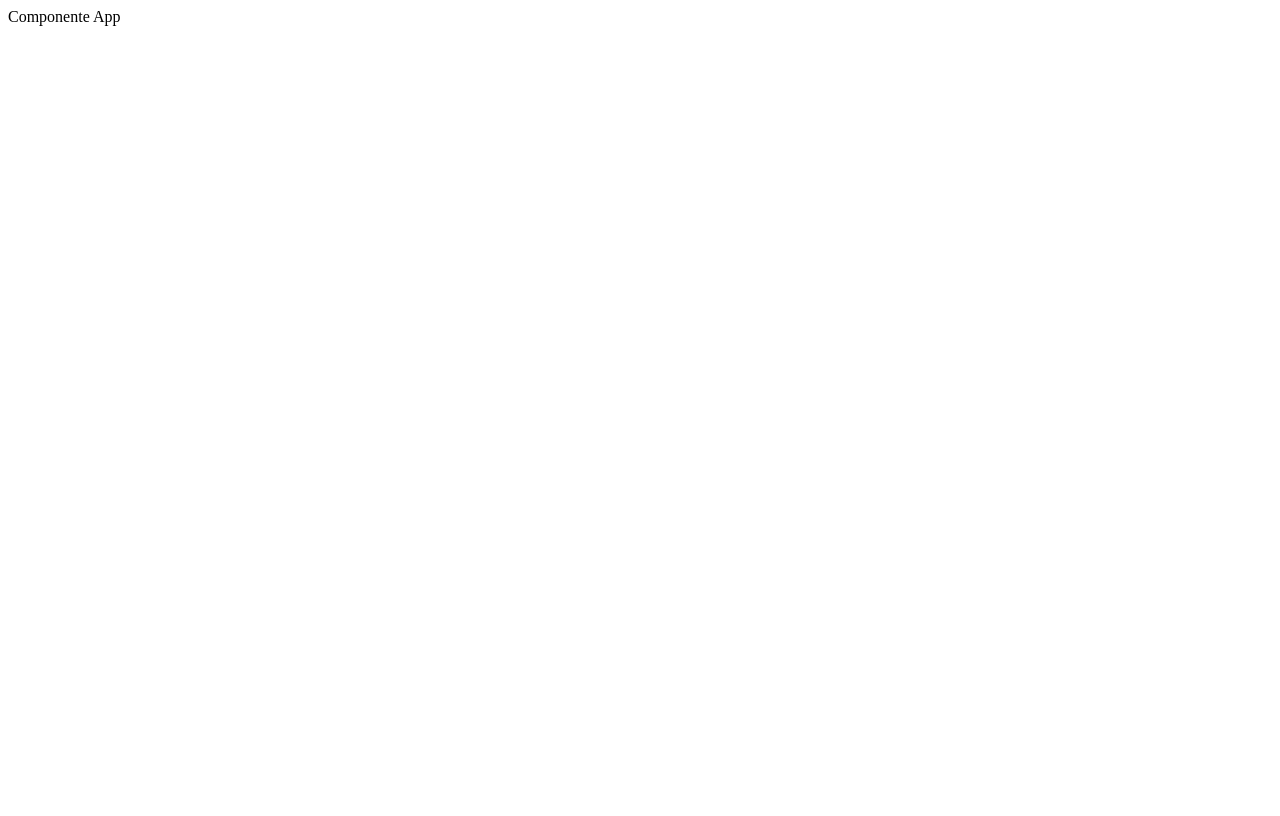
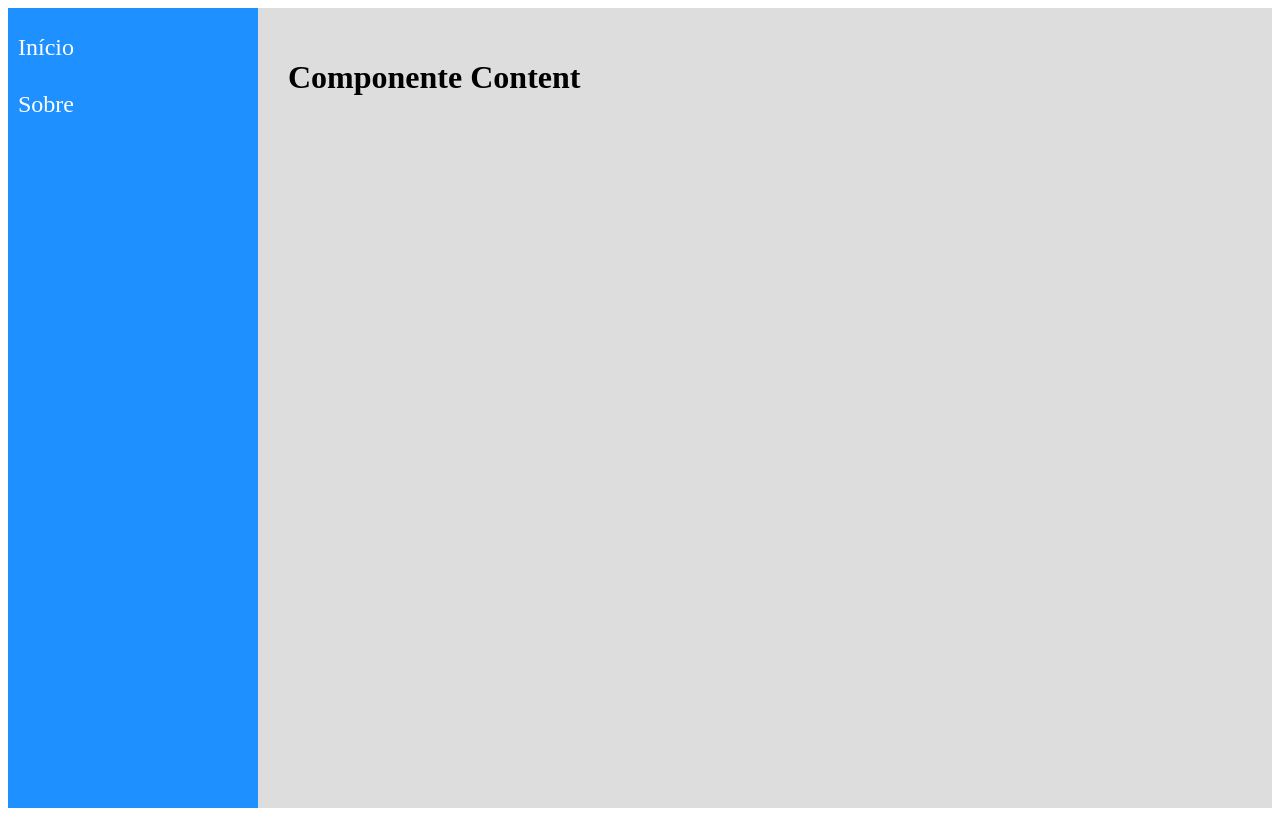
Before and after one commit to luucasor/navegacao, a React (Create React App) app: page / in a window 1280 px wide. Built offline with nearby package versions, Linux system fonts and the light colour scheme.

Commit message:
Added nav, menu and content

```diff
--- a/src/components/layout/Content.css
+++ b/src/components/layout/Content.css
@@ -1,3 +1,6 @@
 .Content {
-
+    display: flex;
+    flex-grow: 1;
+    background-color: #DDD;
+    padding: 30px;
 }
--- a/src/components/layout/Content.jsx
+++ b/src/components/layout/Content.jsx
@@ -2,7 +2,7 @@
 
 const Content = props => (
     <main className="Content">
-        Componente Content
+        <h1>Componente Content</h1>
     </main>
 )
 
--- a/src/components/layout/Menu.css
+++ b/src/components/layout/Menu.css
@@ -1,3 +1,32 @@
 .Menu {
+    display: flex;
+    flex-basis: 250px;
 
+    background-color: #1e90ff;
 }
+
+.Menu nav {
+    flex-grow: 1;
+}
+
+.Menu ul {
+    list-style: none;
+    padding: 0;
+}
+
+.Menu li {
+    display: flex;
+}
+
+.Menu li a {
+    flex: 1;
+    padding: 10px;
+    margin-bottom: 10px;
+    text-decoration: none;
+    color: #FFF;
+    font-size: 1.5rem;
+}
+
+.Menu li a:hover {
+    background: #00000020;
+}
--- a/src/components/layout/Menu.jsx
+++ b/src/components/layout/Menu.jsx
@@ -2,7 +2,16 @@
 
 const Menu = props => (
     <aside className="Menu">
-        Componente Menu
+        <nav>
+            <ul>
+                <li>
+                    <a href="/">Início</a>
+                </li>
+                <li>
+                    <a href="/">Sobre</a>
+                </li>
+            </ul>
+        </nav>
     </aside>
 )
 
--- a/src/index.js
+++ b/src/index.js
@@ -1,6 +1,8 @@
 import ReactDOM from 'react-dom';
 import React from 'react';
 import App from './views/App';
+
+import './index'
 
 ReactDOM.render(
     <App />,
--- a/src/views/App.css
+++ b/src/views/App.css
@@ -1,3 +1,4 @@
 .App {
-
+    display: flex;
+    height: 100vh;
 }
--- a/src/views/App.jsx
+++ b/src/views/App.jsx
@@ -1,8 +1,11 @@
 import './App.css'
+import Menu from '../components/layout/Menu'
+import Content from '../components/layout/Content'
 
 const App = props => (
     <div className="App">
-        Componente App
+        <Menu />
+        <Content />
     </div>
 )
 
```
Also changed, not shown: src/index.css (added).
